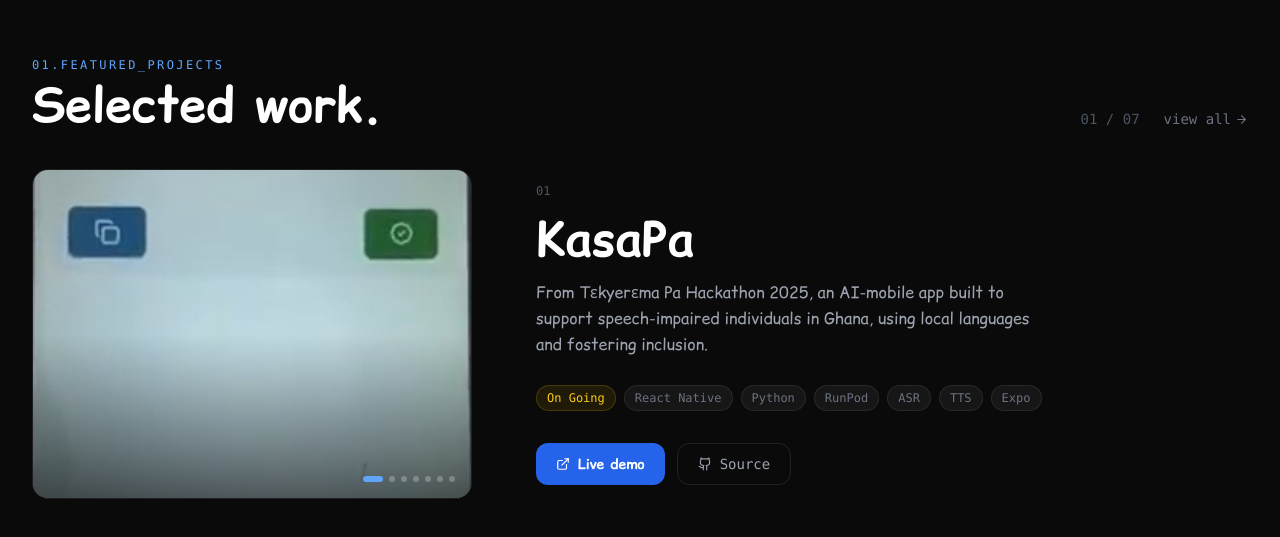
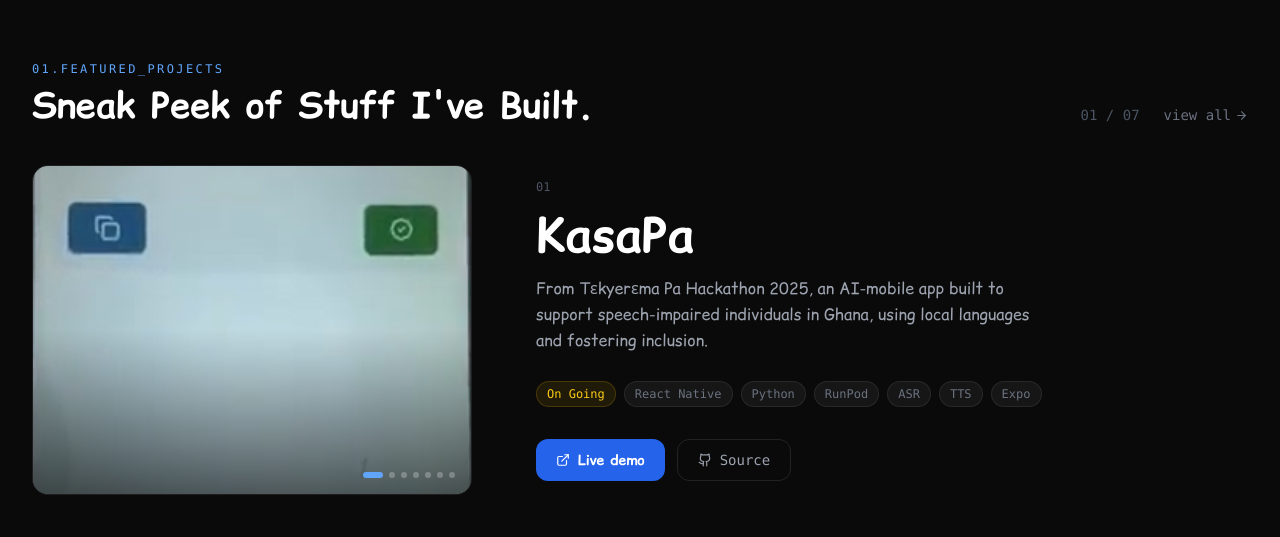
Before and after one commit to saintdannyyy/saintdannyyy-portfolio, a Next.js app: page / in a window 1280 px wide. Shown: the part 922-1459 px from the top of the page. Built offline with nearby package versions, Linux system fonts and the light colour scheme.

Commit message:
feat: update section title for featured projects to enhance clarity

```diff
--- a/components/Projects.js
+++ b/components/Projects.js
@@ -63,8 +63,8 @@ export default function Projects() {
               01.featured_projects
             </span>
             <div className="flex items-end justify-between mb-10">
-              <h2 className="text-5xl font-bold font-comic text-white">
-                Selected work.
+              <h2 className="text-4xl font-bold font-comic text-white">
+                Sneak Peek of Stuff I&apos;ve Built.
               </h2>
               <div className="flex items-center gap-6">
                 <span className="font-mono text-sm text-gray-600">
```
